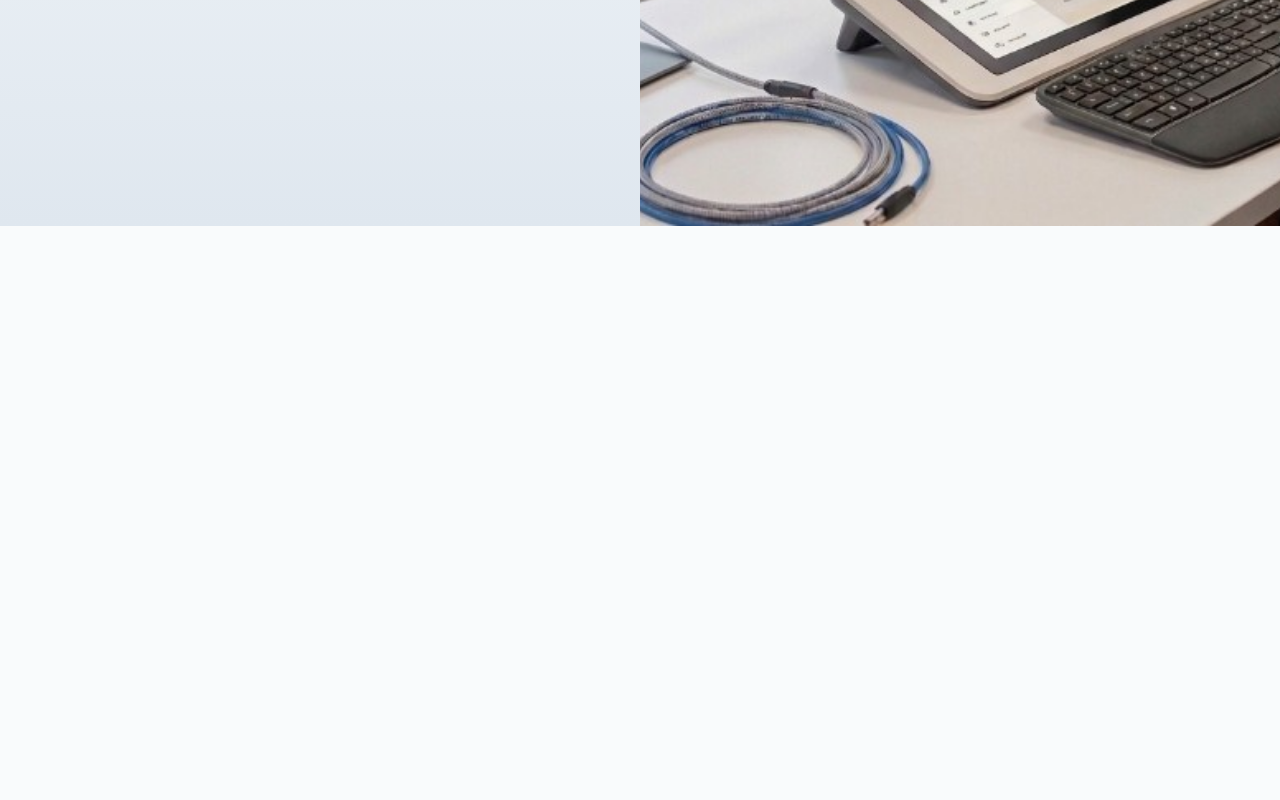
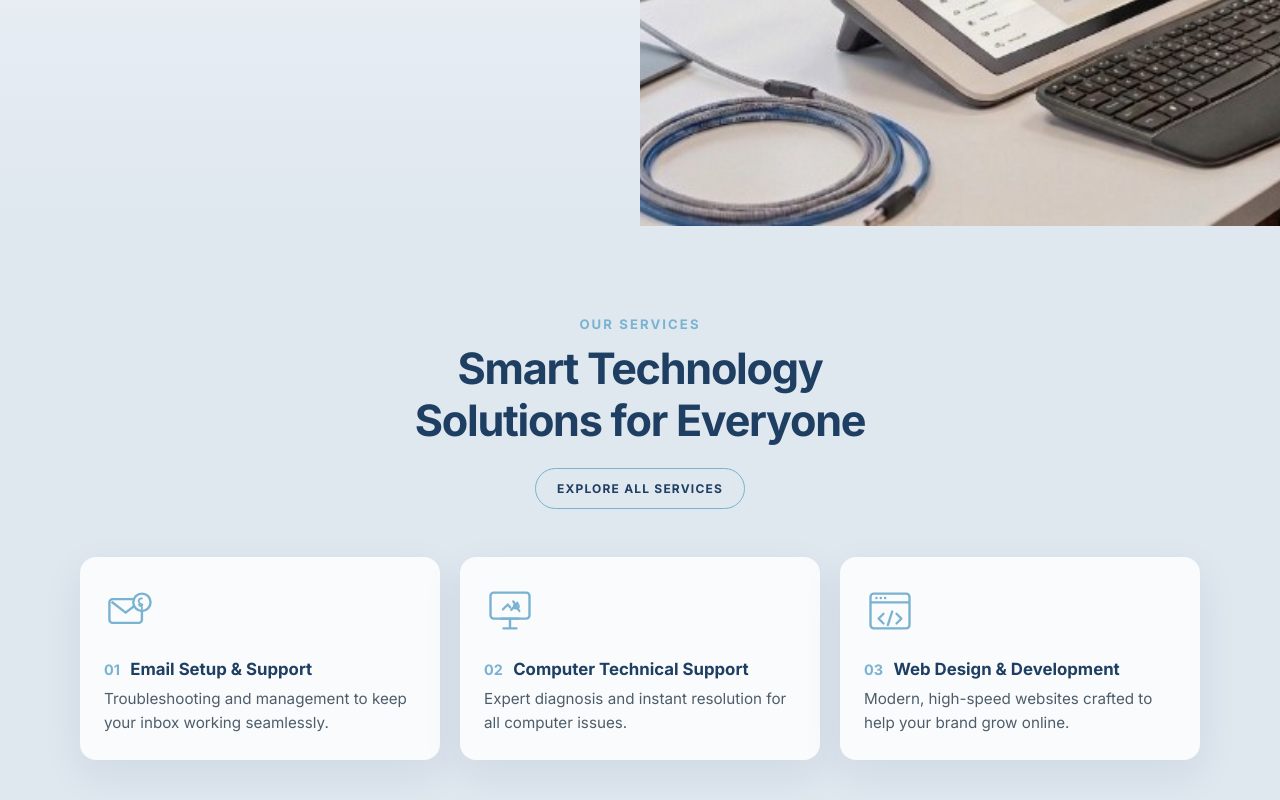
Before and after one commit to ahannan08/IT-Support-, a React (Vite) app in the folder frontend/: page / in a window 1280 px wide. Shown: the part 554-1354 px from the top of the page. Before the commit the page ends 800 px from the top, so only its background shows below. Built offline with nearby package versions, Linux system fonts and the light colour scheme.

Commit message:
services section

```diff
--- a/frontend/src/components/SectionRenderer.jsx
+++ b/frontend/src/components/SectionRenderer.jsx
@@ -1,4 +1,5 @@
 import Banner from './sections/Banner'
+import Services from './sections/Services'
 import Hero from './sections/Hero'
 import FeatureGrid from './sections/FeatureGrid'
 import ServiceList from './sections/ServiceList'
@@ -8,6 +9,7 @@ import ContactForm from './sections/ContactForm'
 
 const SECTION_MAP = {
   banner: Banner,
+  services: Services,
   hero: Hero,
   'feature-grid': FeatureGrid,
   'service-list': ServiceList,
--- /dev/null
+++ b/frontend/src/components/icons/ServiceIcons.jsx
@@ -0,0 +1,54 @@
+export function EmailIcon() {
+  return (
+    <svg viewBox="0 0 48 48" fill="none" aria-hidden="true">
+      <rect x="5" y="13" width="30" height="22" rx="3" stroke="currentColor" strokeWidth="2.2" />
+      <path d="M7 15.5 20 25.5 33 15.5" stroke="currentColor" strokeWidth="2.2" strokeLinejoin="round" />
+      <circle cx="35" cy="16" r="8" fill="var(--color-paper)" stroke="currentColor" strokeWidth="2.2" />
+      <path
+        d="M35 12.4c-1.8 0-3 1.1-3 2.7 0 1.1.7 1.9 1.8 2.3l.9.3c.5.2.7.4.7.8 0 .5-.5.9-1.3.9-1 0-1.6-.5-1.8-1.2"
+        stroke="currentColor"
+        strokeWidth="1.7"
+        strokeLinecap="round"
+      />
+      <path d="M35 20.8v1.4" stroke="currentColor" strokeWidth="1.7" strokeLinecap="round" />
+    </svg>
+  )
+}
+
+export function ComputerIcon() {
+  return (
+    <svg viewBox="0 0 48 48" fill="none" aria-hidden="true">
+      <rect x="6" y="7" width="36" height="24" rx="3" stroke="currentColor" strokeWidth="2.2" />
+      <path d="M18 40h12M16 31h16M24 31v9" stroke="currentColor" strokeWidth="2.2" strokeLinecap="round" />
+      <path d="M17.5 22.5 22 18l2.2 2.8" stroke="currentColor" strokeWidth="2" strokeLinecap="round" strokeLinejoin="round" />
+      <path d="M27 15.2 32.6 24M30.8 16.4 25.2 23" stroke="currentColor" strokeWidth="2.1" strokeLinecap="round" />
+      <circle cx="29.9" cy="19.6" r="2.1" stroke="currentColor" strokeWidth="2" />
+    </svg>
+  )
+}
+
+export function WebIcon() {
+  return (
+    <svg viewBox="0 0 48 48" fill="none" aria-hidden="true">
+      <rect x="6" y="8" width="36" height="32" rx="3" stroke="currentColor" strokeWidth="2.2" />
+      <path d="M6 16h36" stroke="currentColor" strokeWidth="2.2" />
+      <circle cx="11.5" cy="12" r="1.15" fill="currentColor" />
+      <circle cx="15.5" cy="12" r="1.15" fill="currentColor" />
+      <circle cx="19.5" cy="12" r="1.15" fill="currentColor" />
+      <path d="M18 26.5 13.5 31 18 35.5M30 26.5 34.5 31 30 35.5" stroke="currentColor" strokeWidth="2.1" strokeLinecap="round" strokeLinejoin="round" />
+      <path d="M26 24.5 22 37" stroke="currentColor" strokeWidth="2.1" strokeLinecap="round" />
+    </svg>
+  )
+}
+
+const ICONS = {
+  email: EmailIcon,
+  computer: ComputerIcon,
+  web: WebIcon,
+}
+
+export default function ServiceIcon({ name }) {
+  const Icon = ICONS[name]
+  if (!Icon) return null
+  return <Icon />
+}
--- /dev/null
+++ b/frontend/src/components/sections/Services.jsx
@@ -0,0 +1,37 @@
+import { Link } from 'react-router-dom'
+import ServiceIcon from '../icons/ServiceIcons'
+
+export default function Services({ section }) {
+  return (
+    <section className="services">
+      <div className="services-inner">
+        <header className="services-header">
+          {section.eyebrow ? <p className="services-eyebrow">{section.eyebrow}</p> : null}
+          {section.headline ? <h2 className="services-headline">{section.headline}</h2> : null}
+          {section.cta ? (
+            <Link className="services-cta" to={section.cta.path}>
+              {section.cta.label}
+            </Link>
+          ) : null}
+        </header>
+
+        <div className="services-grid">
+          {(section.items || []).map((item, index) => (
+            <article key={item.title} className="service-card">
+              <div className="service-icon">
+                <ServiceIcon name={item.icon} />
+              </div>
+              <div className="service-copy">
+                <h3>
+                  <span>{String(index + 1).padStart(2, '0')}</span>
+                  {item.title}
+                </h3>
+                {item.body ? <p>{item.body}</p> : null}
+              </div>
+            </article>
+          ))}
+        </div>
+      </div>
+    </section>
+  )
+}
--- a/frontend/src/content/home.json
+++ b/frontend/src/content/home.json
@@ -17,6 +17,33 @@
         "src": "/images/banner-support.png",
         "alt": "IT support specialist at a desk"
       }
+    },
+    {
+      "id": "our-services",
+      "type": "services",
+      "eyebrow": "OUR SERVICES",
+      "headline": "Smart Technology Solutions for Everyone",
+      "cta": {
+        "label": "EXPLORE ALL SERVICES",
+        "path": "/services"
+      },
+      "items": [
+        {
+          "icon": "email",
+          "title": "Email Setup & Support",
+          "body": "Troubleshooting and management to keep your inbox working seamlessly."
+        },
+        {
+          "icon": "computer",
+          "title": "Computer Technical Support",
+          "body": "Expert diagnosis and instant resolution for all computer issues."
+        },
+        {
+          "icon": "web",
+          "title": "Web Design & Development",
+          "body": "Modern, high-speed websites crafted to help your brand grow online."
+        }
+      ]
     }
   ]
 }
--- a/frontend/src/index.css
+++ b/frontend/src/index.css
@@ -150,6 +150,107 @@ ol {
   object-position: center;
 }
 
+.services {
+  padding: clamp(3.5rem, 7vw, 6rem) 0;
+  background: var(--color-mist);
+}
+
+.services-inner {
+  width: min(1120px, calc(100% - 2rem));
+  margin: 0 auto;
+}
+
+.services-header {
+  display: grid;
+  justify-items: center;
+  text-align: center;
+  margin-bottom: 3rem;
+}
+
+.services-eyebrow {
+  margin-bottom: 0.7rem;
+  color: var(--color-sky);
+  font-size: 0.82rem;
+  font-weight: 700;
+  letter-spacing: 0.16em;
+}
+
+.services-headline {
+  max-width: 16ch;
+  color: var(--color-navy);
+  font-size: clamp(1.8rem, 3.4vw, 2.7rem);
+  font-weight: 700;
+  line-height: 1.2;
+  letter-spacing: -0.03em;
+}
+
+.services-cta {
+  margin-top: 1.35rem;
+  padding: 0.75rem 1.3rem;
+  border: 1.5px solid var(--color-sky);
+  border-radius: 999px;
+  color: var(--color-navy);
+  font-size: 0.75rem;
+  font-weight: 700;
+  letter-spacing: 0.1em;
+}
+
+.services-cta:hover {
+  background: var(--color-navy);
+  border-color: var(--color-navy);
+  color: var(--color-paper);
+}
+
+.services-grid {
+  display: grid;
+  grid-template-columns: repeat(3, minmax(0, 1fr));
+  gap: 1.25rem;
+}
+
+.service-card {
+  display: flex;
+  flex-direction: column;
+  gap: 1.35rem;
+  padding: 1.75rem 1.5rem 1.6rem;
+  background: var(--color-paper);
+  border-radius: 16px;
+  box-shadow: 0 14px 40px rgba(30, 62, 98, 0.08);
+}
+
+.service-icon {
+  width: 52px;
+  height: 52px;
+  color: var(--color-sky);
+}
+
+.service-icon svg {
+  display: block;
+  width: 100%;
+  height: 100%;
+}
+
+.service-copy h3 {
+  display: flex;
+  flex-wrap: wrap;
+  gap: 0.45rem 0.65rem;
+  align-items: baseline;
+  color: var(--color-navy);
+  font-size: 1.05rem;
+  font-weight: 700;
+}
+
+.service-copy h3 span {
+  color: var(--color-sky);
+  font-size: 0.9rem;
+}
+
+.service-copy p {
+  margin-top: 0.55rem;
+  color: var(--color-slate);
+  font-size: 0.95rem;
+  line-height: 1.55;
+}
+
 @media (max-width: 860px) {
   .banner {
     grid-template-columns: 1fr;
@@ -164,4 +265,12 @@ ol {
     min-height: 260px;
     aspect-ratio: 4 / 3;
   }
+
+  .services-grid {
+    grid-template-columns: 1fr;
+  }
+
+  .services-headline {
+    max-width: none;
+  }
 }
```
